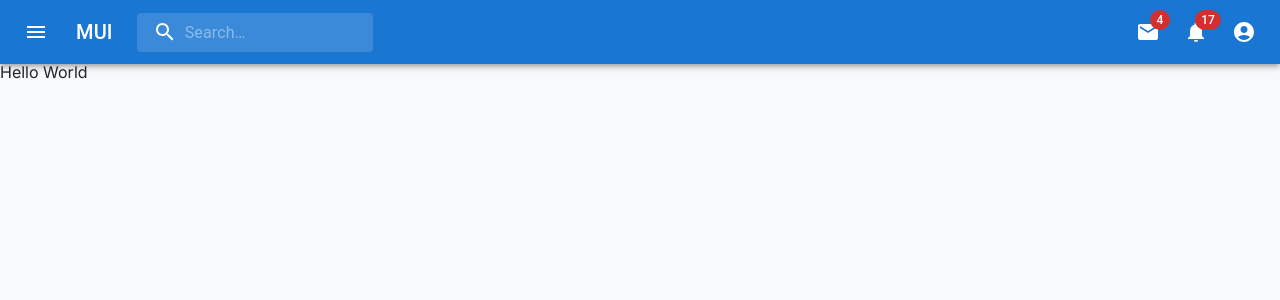
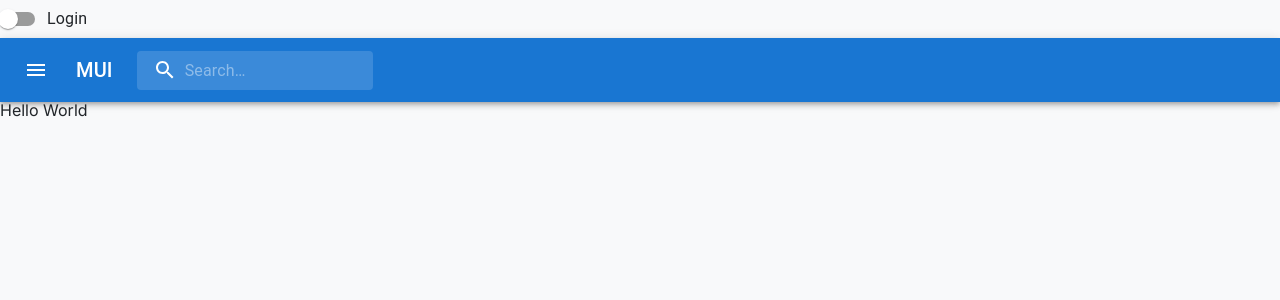
Before and after one commit to anuj1511/stock-market-ui, a Next.js app in the folder stock-market/: page / in a window 1280 px wide. Shown: the top 300 px of the page. Built offline with nearby package versions, Linux system fonts and the light colour scheme.

Commit message:
added dynamic NavBar

```diff
--- a/stock-market/app/ui/utility/NavBar.tsx
+++ b/stock-market/app/ui/utility/NavBar.tsx
@@ -1,64 +1,69 @@
-'use client'
+"use client";
 
-import * as React from 'react';
-import { styled, alpha } from '@mui/material/styles';
-import AppBar from '@mui/material/AppBar';
-import Box from '@mui/material/Box';
-import Toolbar from '@mui/material/Toolbar';
-import IconButton from '@mui/material/IconButton';
-import Typography from '@mui/material/Typography';
-import InputBase from '@mui/material/InputBase';
-import Badge from '@mui/material/Badge';
-import MenuItem from '@mui/material/MenuItem';
-import Menu from '@mui/material/Menu';
-import MenuIcon from '@mui/icons-material/Menu';
-import SearchIcon from '@mui/icons-material/Search';
-import AccountCircle from '@mui/icons-material/AccountCircle';
-import MailIcon from '@mui/icons-material/Mail';
-import NotificationsIcon from '@mui/icons-material/Notifications';
-import MoreIcon from '@mui/icons-material/MoreVert';
+import * as React from "react";
+import { styled, alpha } from "@mui/material/styles";
+import AppBar from "@mui/material/AppBar";
+import Box from "@mui/material/Box";
+import Toolbar from "@mui/material/Toolbar";
+import IconButton from "@mui/material/IconButton";
+import Typography from "@mui/material/Typography";
+import InputBase from "@mui/material/InputBase";
+import Badge from "@mui/material/Badge";
+import MenuItem from "@mui/material/MenuItem";
+import Menu from "@mui/material/Menu";
+import MenuIcon from "@mui/icons-material/Menu";
+import SearchIcon from "@mui/icons-material/Search";
+import AccountCircle from "@mui/icons-material/AccountCircle";
+import MailIcon from "@mui/icons-material/Mail";
+import NotificationsIcon from "@mui/icons-material/Notifications";
+import MoreIcon from "@mui/icons-material/MoreVert";
+import { FormControlLabel, FormGroup, Switch } from "@mui/material";
 
-const Search = styled('div')(({ theme }) => ({
-  position: 'relative',
+const Search = styled("div")(({ theme }) => ({
+  position: "relative",
   borderRadius: theme.shape.borderRadius,
   backgroundColor: alpha(theme.palette.common.white, 0.15),
-  '&:hover': {
+  "&:hover": {
     backgroundColor: alpha(theme.palette.common.white, 0.25),
   },
   marginRight: theme.spacing(2),
   marginLeft: 0,
-  width: '100%',
-  [theme.breakpoints.up('sm')]: {
+  width: "100%",
+  [theme.breakpoints.up("sm")]: {
     marginLeft: theme.spacing(3),
-    width: 'auto',
+    width: "auto",
   },
 }));
 
-const SearchIconWrapper = styled('div')(({ theme }) => ({
+const SearchIconWrapper = styled("div")(({ theme }) => ({
   padding: theme.spacing(0, 2),
-  height: '100%',
-  position: 'absolute',
-  pointerEvents: 'none',
-  display: 'flex',
-  alignItems: 'center',
-  justifyContent: 'center',
+  height: "100%",
+  position: "absolute",
+  pointerEvents: "none",
+  display: "flex",
+  alignItems: "center",
+  justifyContent: "center",
 }));
 
 const StyledInputBase = styled(InputBase)(({ theme }) => ({
-  color: 'inherit',
-  '& .MuiInputBase-input': {
+  color: "inherit",
+  "& .MuiInputBase-input": {
     padding: theme.spacing(1, 1, 1, 0),
     // vertical padding + font size from searchIcon
     paddingLeft: `calc(1em + ${theme.spacing(4)})`,
-    transition: theme.transitions.create('width'),
-    width: '100%',
-    [theme.breakpoints.up('md')]: {
-      width: '20ch',
+    transition: theme.transitions.create("width"),
+    width: "100%",
+    [theme.breakpoints.up("md")]: {
+      width: "20ch",
     },
   },
 }));
 
-export default function PrimarySearchAppBar() {
+export default function SearchAppBar() {
+  const handleAuthChange = (event: React.ChangeEvent<HTMLInputElement>) => {
+    setAuth(event.target.checked);
+  };
+  const [auth, setAuth] = React.useState(false);
   const [anchorEl, setAnchorEl] = React.useState<null | HTMLElement>(null);
   const [mobileMoreAnchorEl, setMobileMoreAnchorEl] =
     React.useState<null | HTMLElement>(null);
@@ -83,19 +88,19 @@ export default function PrimarySearchAppBar() {
     setMobileMoreAnchorEl(event.currentTarget);
   };
 
-  const menuId = 'primary-search-account-menu';
+  const menuId = "primary-search-account-menu";
   const renderMenu = (
     <Menu
       anchorEl={anchorEl}
       anchorOrigin={{
-        vertical: 'top',
-        horizontal: 'right',
+        vertical: "top",
+        horizontal: "right",
       }}
       id={menuId}
       keepMounted
       transformOrigin={{
-        vertical: 'top',
-        horizontal: 'right',
+        vertical: "top",
+        horizontal: "right",
       }}
       open={isMenuOpen}
       onClose={handleMenuClose}
@@ -105,19 +110,19 @@ export default function PrimarySearchAppBar() {
     </Menu>
   );
 
-  const mobileMenuId = 'primary-search-account-menu-mobile';
+  const mobileMenuId = "primary-search-account-menu-mobile";
   const renderMobileMenu = (
     <Menu
       anchorEl={mobileMoreAnchorEl}
       anchorOrigin={{
-        vertical: 'top',
-        horizontal: 'right',
+        vertical: "top",
+        horizontal: "right",
       }}
       id={mobileMenuId}
       keepMounted
       transformOrigin={{
-        vertical: 'top',
-        horizontal: 'right',
+        vertical: "top",
+        horizontal: "right",
       }}
       open={isMobileMenuOpen}
       onClose={handleMobileMenuClose}
@@ -159,6 +164,18 @@ export default function PrimarySearchAppBar() {
 
   return (
     <Box sx={{ flexGrow: 1 }}>
+      <FormGroup>
+        <FormControlLabel
+          control={
+            <Switch
+              checked={auth}
+              onChange={handleAuthChange}
+              aria-label="login switch"
+            />
+          }
+          label={auth ? "Logout" : "Login"}
+        />
+      </FormGroup>
       <AppBar position="static">
         <Toolbar>
           <IconButton
@@ -174,7 +191,7 @@ export default function PrimarySearchAppBar() {
             variant="h6"
             noWrap
             component="div"
-            sx={{ display: { xs: 'none', sm: 'block' } }}
+            sx={{ display: { xs: "none", sm: "block" } }}
           >
             MUI
           </Typography>
@@ -184,12 +201,17 @@ export default function PrimarySearchAppBar() {
             </SearchIconWrapper>
             <StyledInputBase
               placeholder="Search…"
-              inputProps={{ 'aria-label': 'search' }}
+              inputProps={{ "aria-label": "search" }}
             />
           </Search>
           <Box sx={{ flexGrow: 1 }} />
-          <Box sx={{ display: { xs: 'none', md: 'flex' } }}>
-            <IconButton size="large" aria-label="show 4 new mails" color="inherit">
+          {auth && (
+            <Box sx={{ display: { xs: "none", md: "flex" } }}>
+              <IconButton
+                size="large"
+                aria-label="show 4 new mails"
+                color="inherit"
+              >
                 <Badge badgeContent={4} color="error">
                   <MailIcon />
                 </Badge>
@@ -215,7 +237,9 @@ export default function PrimarySearchAppBar() {
                 <AccountCircle />
               </IconButton>
             </Box>
-          <Box sx={{ display: { xs: 'flex', md: 'none' } }}>
+          )}
+          {auth && (
+            <Box sx={{ display: { xs: "flex", md: "none" } }}>
               <IconButton
                 size="large"
                 aria-label="show more"
@@ -227,6 +251,7 @@ export default function PrimarySearchAppBar() {
                 <MoreIcon />
               </IconButton>
             </Box>
+          )}
         </Toolbar>
       </AppBar>
       {renderMobileMenu}
```
Lines whose indentation alone changed are shown as unchanged.
